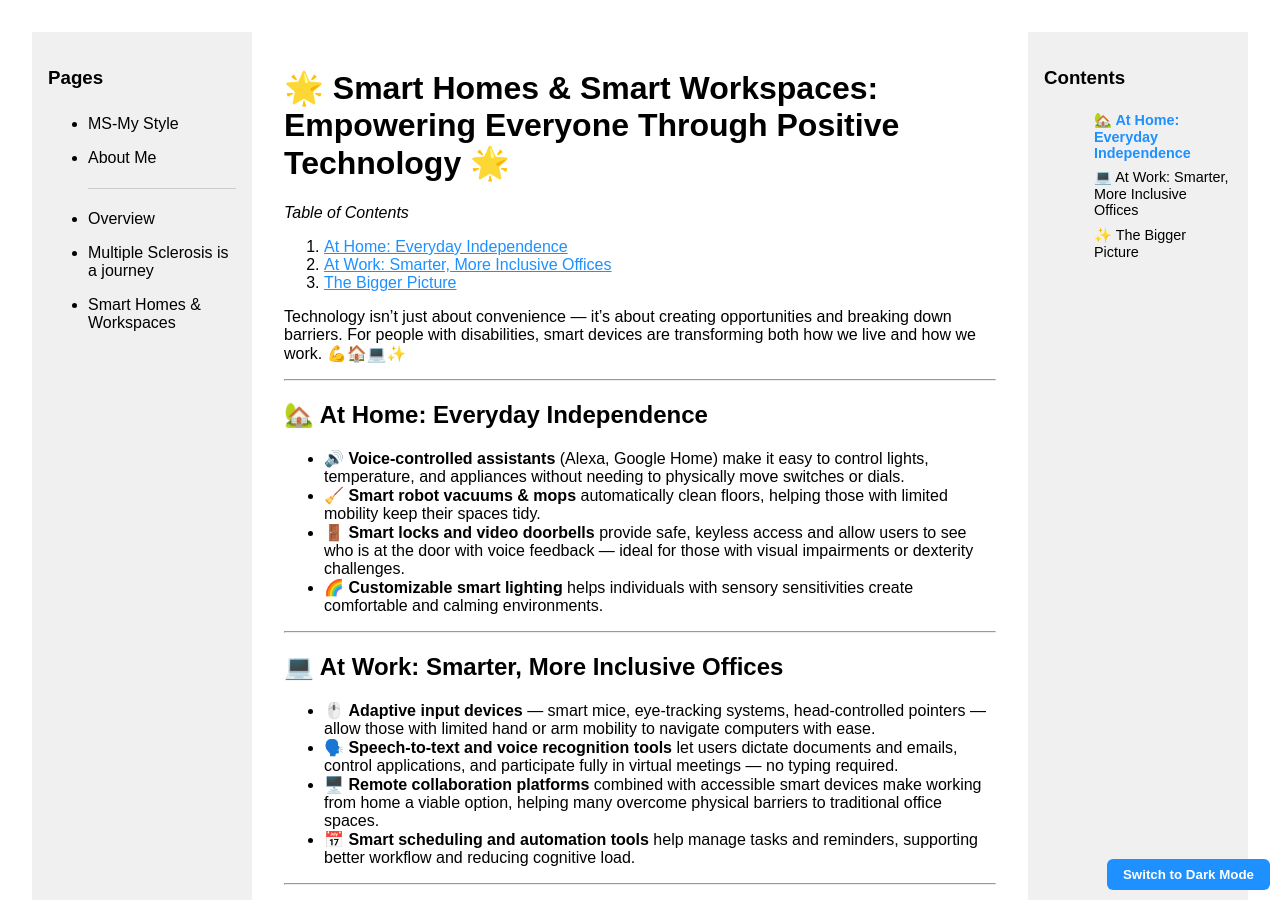
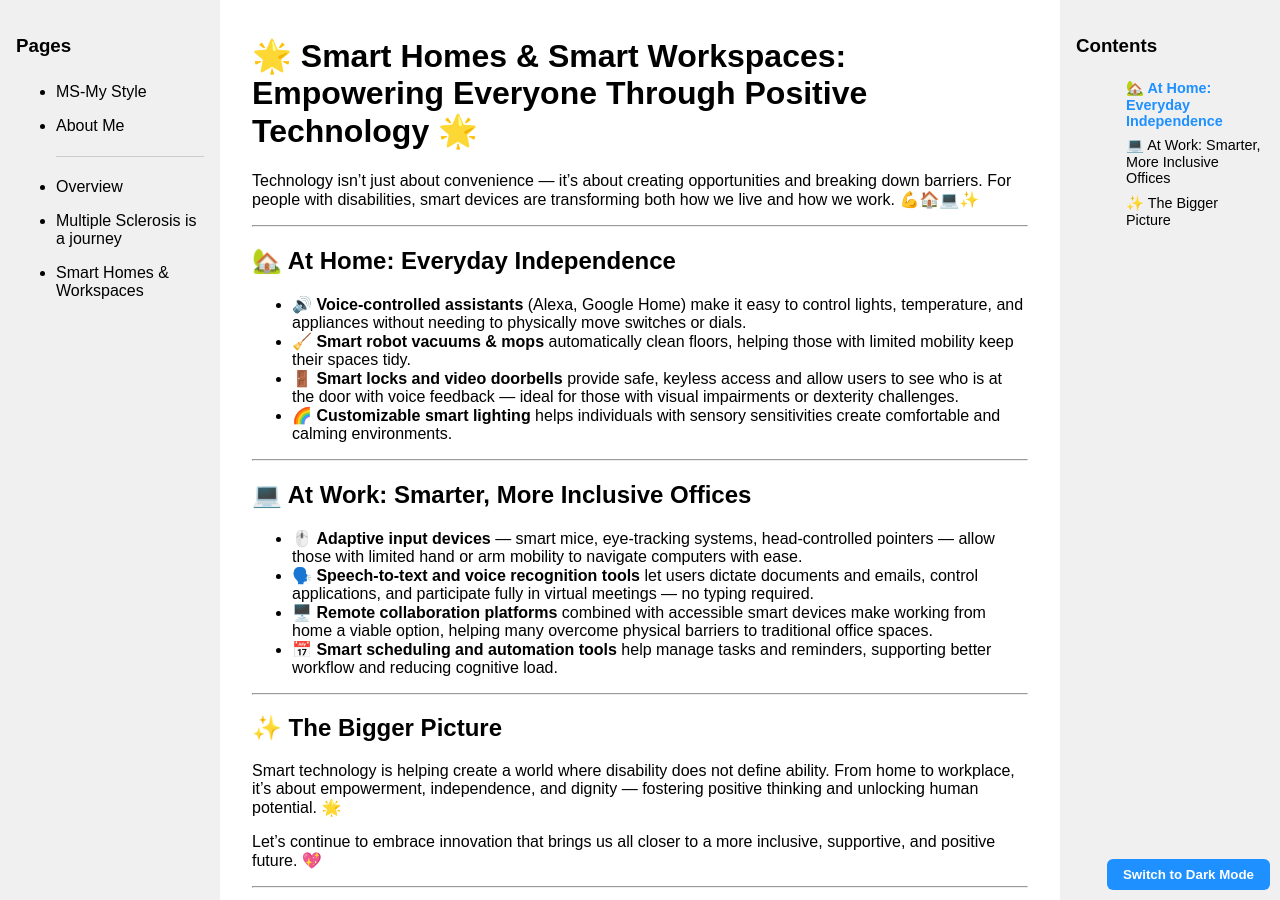
Before and after one commit to enricomariazotti-alt/enricomariazotti-alt.github.io, a Jekyll site: the page built from SmartHomes-Workspaces.md, in a window 1280 px wide and 900 px high. Built offline with Jekyll 4.4.1, drawn with Linux system fonts in a browser that asks for light colours.

Commit message:
new style

```diff
--- a/SmartHomes-Workspaces.md
+++ b/SmartHomes-Workspaces.md
@@ -6,11 +6,12 @@ nav_order: 5
 
 # 🌟 Smart Homes & Smart Workspaces: Empowering Everyone Through Positive Technology 🌟
 
+<div class="mobile-toc">
 *Table of Contents*
-1. [At Home: Everyday Independence](#at-home-everyday-independence)
-2. [At Work: Smarter, More Inclusive Offices](#at-work-smarter-more-inclusive-offices)
-3. [The Bigger Picture](#the-bigger-picture)
-
+1. [At Home: Everyday Independence](#-at-home-everyday-independence)
+2. [At Work: Smarter, More Inclusive Offices](#-at-work-smarter-more-inclusive-offices)
+3. [The Bigger Picture](#-the-bigger-picture)
+</div>
 Technology isn’t just about convenience — it’s about creating opportunities and breaking down barriers. For people with disabilities, smart devices are transforming both how we live and how we work. 💪🏠💻✨
 
 ---
--- a/assets/css/style.css
+++ b/assets/css/style.css
@@ -2,27 +2,142 @@
   --bg-color: #ffffff;
   --text-color: #000000;
   --link-color: #1e90ff;
+  --sidebar-bg: #f0f0f0;
 }
 
 body.dark {
   --bg-color: #121212;
   --text-color: #eee;
   --link-color: #80cbc4;
+  --sidebar-bg: #1e1e1e;
 }
 
+/* General body */
 body {
   background-color: var(--bg-color);
   color: var(--text-color);
   transition: background-color 0.3s, color 0.3s;
   font-family: sans-serif;
-  padding: 2em;
+  margin: 0;
+  padding: 0;
+  display: grid;
+  grid-template-columns: 220px 1fr 220px;
+  gap: 1rem;
+  min-height: 100vh;
 }
 
+/* Links */
 a {
   color: var(--link-color);
+  text-decoration: none;
+}
+a:hover {
+  text-decoration: underline;
 }
 
+/* Buttons */
 button {
   padding: 0.5em 1em;
   cursor: pointer;
+  border: none;
+  border-radius: 6px;
+  background-color: var(--link-color);
+  color: white;
+  font-weight: bold;
 }
+
+/* Left sidebar */
+nav.sidebar-left {
+  background-color: var(--sidebar-bg);
+  padding: 1rem;
+}
+nav.sidebar-left a {
+  display: block;
+  padding: 0.5em 0;
+  color: var(--text-color);
+}
+nav.sidebar-left hr {
+  margin: 0.8em 0;
+  border: none;
+  border-top: 1px solid #ccc;
+}
+
+/* Right sidebar */
+aside.sidebar-right {
+  background-color: var(--sidebar-bg);
+  padding: 1rem;
+  overflow-y: auto;
+  position: sticky;
+  top: 1rem;
+  max-height: calc(100vh - 2rem);
+}
+aside.sidebar-right a {
+  display: block;
+  padding: 0.3em 0;
+  color: var(--text-color);
+  font-size: 0.9em;
+}
+aside.sidebar-right a.h2 { margin-left: 10px; }
+aside.sidebar-right a.h3 { margin-left: 20px; }
+aside.sidebar-right a.active { font-weight: bold; color: var(--link-color); }
+
+/* Main content */
+main {
+  padding: 1rem;
+  max-width: 800px;
+  margin: 0 auto;
+}
+
+/* Hamburger menu (mobile) */
+#menu-toggle {
+  display: none;
+  position: fixed;
+  top: 10px;
+  left: 10px;
+  z-index: 1000;
+  font-size: 24px;
+  background: #333;
+  color: white;
+  border: none;
+  border-radius: 6px;
+  padding: 5px 10px;
+}
+
+/* Theme toggle button */
+#theme-toggle {
+  position: fixed;
+  bottom: 10px;
+  right: 10px;
+  z-index: 1000;
+}
+
+/* Mobile layout */
+@media (max-width: 768px) {
+  body {
+    grid-template-columns: 1fr;
+  }
+  nav.sidebar-left {
+    display: none;
+    position: fixed;
+    top: 0;
+    left: 0;
+    bottom: 0;
+    width: 200px;
+    box-shadow: 2px 0 5px rgba(0,0,0,0.2);
+    z-index: 999;
+    background-color: var(--sidebar-bg);
+  }
+  nav.sidebar-left.open { display: block; }
+
+  aside.sidebar-right {
+    display: none;
+  }
+
+  #menu-toggle { display: block; }
+}
+
+/* Mobile TOC */
+.mobile-toc { display: none; }
+@media (max-width: 768px) {
+  .mobile-toc { display: block; margin-bottom: 1rem; }
+}
```
